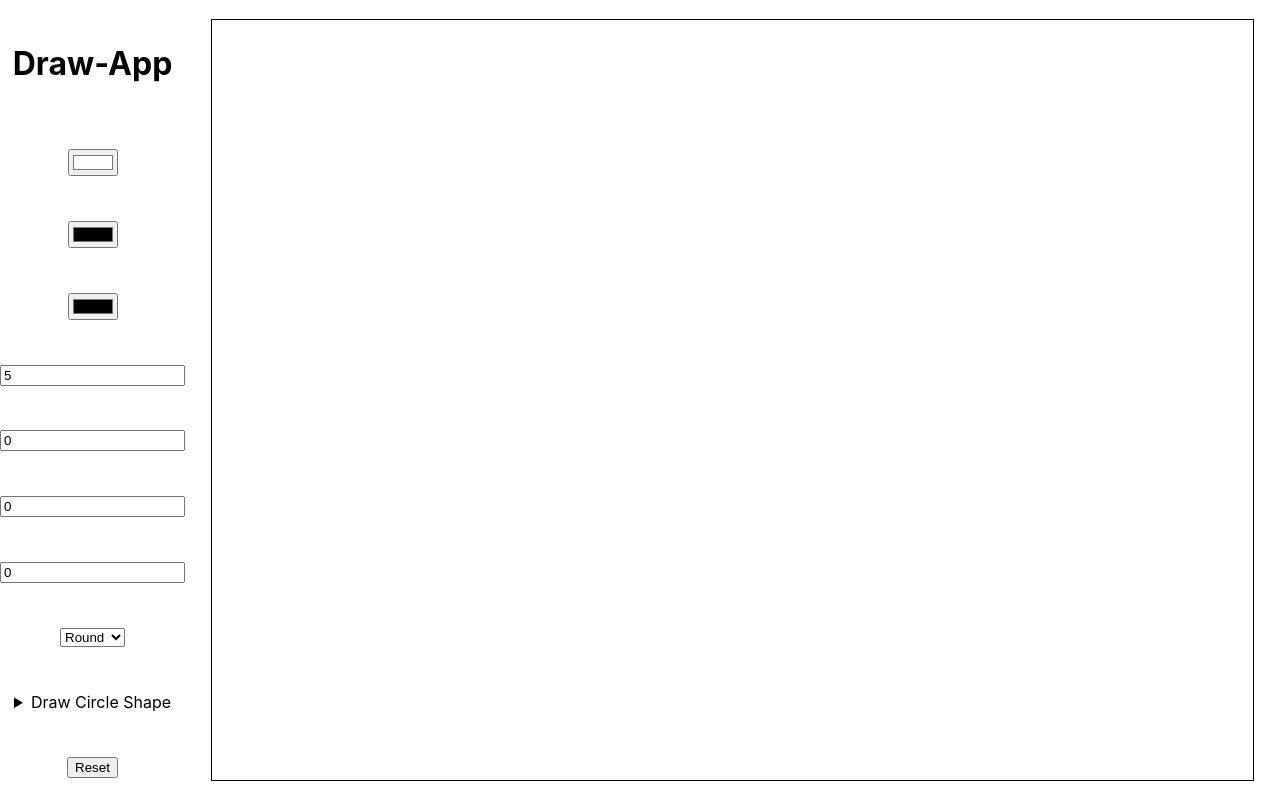
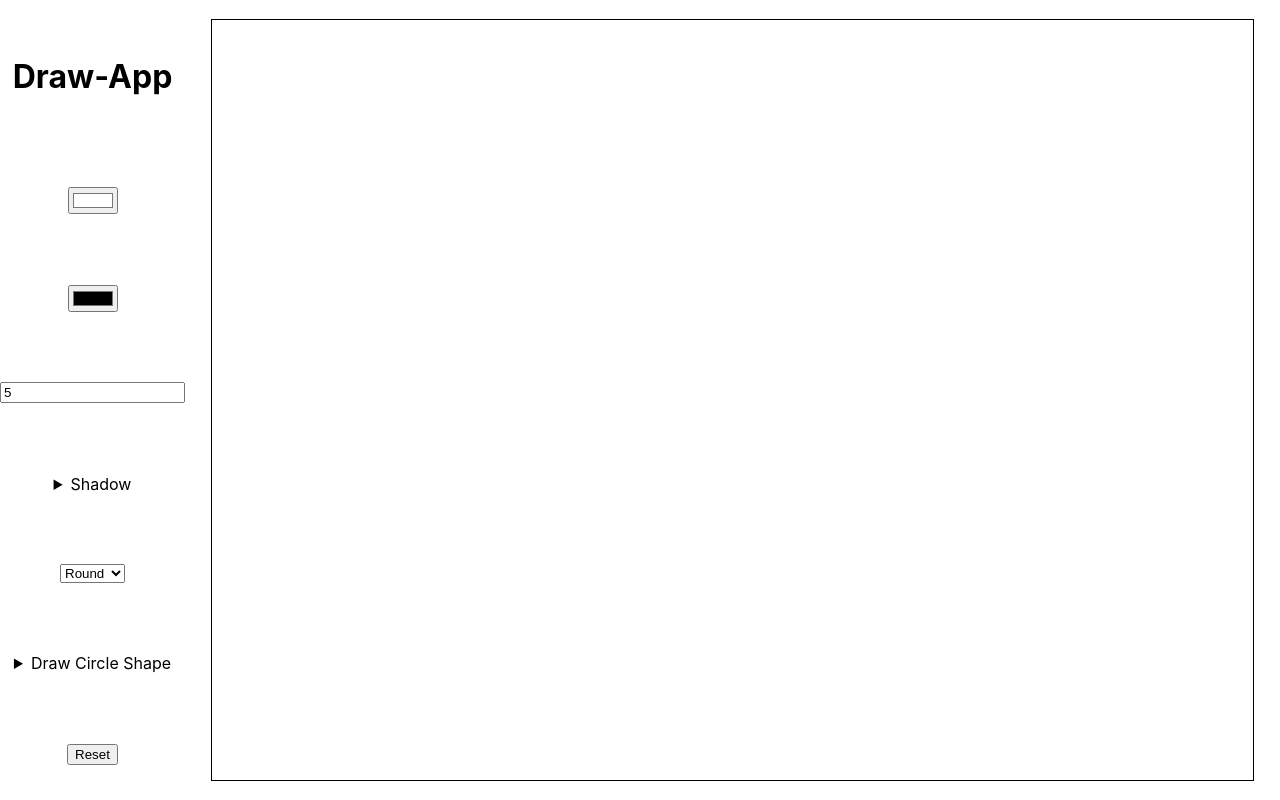
Before and after one commit to asdt560/drawing, a React (Create React App) app: page / in a window 1280 px wide. Built offline with nearby package versions, Linux system fonts and the light colour scheme.

Commit message:
Separate shadow options

```diff
--- a/src/components/Canvas.tsx
+++ b/src/components/Canvas.tsx
@@ -1,4 +1,4 @@
-import { useRef, useEffect, MouseEventHandler } from "react";
+import { useRef, useEffect } from "react";
 
 const Canvas = () => {
 
@@ -33,7 +33,7 @@ const Canvas = () => {
   let drawShape = false;
   let radius: number = 0;
   const shapeDrawer = (e: any) => {
-    if(!drawShape){
+    if (!drawShape) {
       return;
     }
     let context = contextRef.current as CanvasRenderingContext2D;
@@ -103,14 +103,6 @@ const Canvas = () => {
           }}
         />
         <input
-          type="color"
-          aria-label="shadow-color"
-          id="shadowcolor"
-          onChange={(e) => {
-            shadowColor = e.target.value;
-          }}
-        />
-        <input
           type="number"
           defaultValue={5}
           aria-label="linewidth"
@@ -118,6 +110,16 @@ const Canvas = () => {
           min="1"
           onChange={(e) => {
             lineWidth = parseInt(e.target.value);
+          }}
+        />
+        <details>
+          <summary>Shadow</summary>
+          <input
+            type="color"
+            aria-label="shadow-color"
+            id="shadowcolor"
+            onChange={(e) => {
+              shadowColor = e.target.value;
             }}
           />
           <input
@@ -150,6 +152,7 @@ const Canvas = () => {
               shadowY = parseInt(e.target.value);
             }}
           />
+        </details>
         <select
           title="brush-shape"
           onChange={(e) => {
```
Lines whose indentation alone changed are shown as unchanged.
